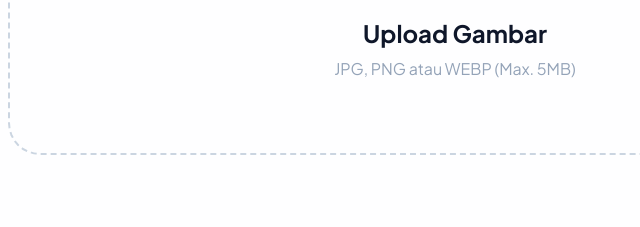
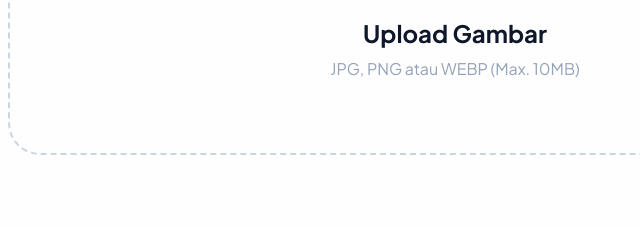
Before and after one commit to HidzzY/UpscaleWeb, a website: page index.html in a window 1280 px wide. Shown: the part 535-762 px from the top of the page, 185-825 px from the left. Drawn offline with nearby package versions, Linux system fonts and the light colour scheme.

Commit message:
Update index.html

```diff
--- a/index.html
+++ b/index.html
@@ -44,7 +44,7 @@
                     <i data-lucide="image-plus" class="text-blue-600 w-10 h-10"></i>
                 </div>
                 <h3 class="text-2xl font-bold mb-2">Upload Gambar</h3>
-                <p class="text-slate-400 font-medium">JPG, PNG atau WEBP (Max. 5MB)</p>
+                <p class="text-slate-400 font-medium">JPG, PNG atau WEBP (Max. 10MB)</p>
             </div>
 
             <div id="processSection" class="hidden">
```
